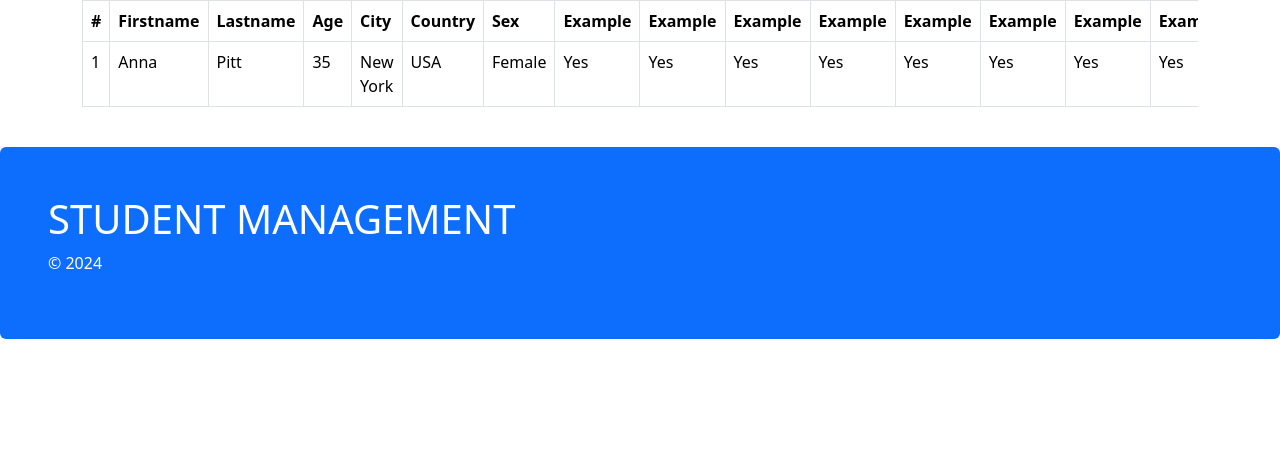
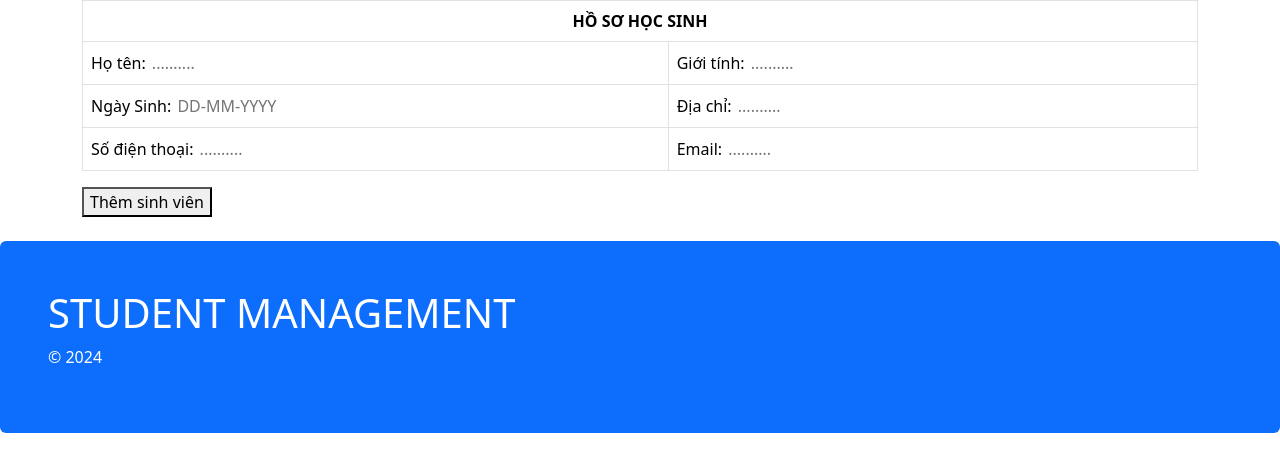
Before and after one commit to nky22112002/CNPM, a Flask app: page / in a window 1280 px wide. Shown: the part 56-513 px from the top of the page. Run offline with Flask 3, Linux system fonts and the light colour scheme.

Commit message:
insert and handle form insert student

```diff
--- a/app.py
+++ b/app.py
@@ -1,7 +1,90 @@
-from flask import Flask, render_template
+from flask import Flask, json, render_template, jsonify, request, redirect, url_for, flash
+from datetime import datetime
+from db_connector import get_db_connection
+import mysql.connector
 
 app = Flask(__name__)
 app.config['DEBUG'] = True  # Bật chế độ debug
+
+db_config = {
+    'user': 'root',
+    'password': '',
+    'host': 'localhost',
+    'database': 'student_management'
+}
+def fetch_data_from_db():
+    try:
+        # Tạo kết nối
+        connection = get_db_connection()
+        cursor = connection.cursor(dictionary=True)
+
+        # Thực hiện truy vấn
+        query = "SELECT * FROM hoc_sinh"
+        cursor.execute(query)
+
+        # Lấy dữ liệu từ cơ sở dữ liệu
+        results = cursor.fetchall()
+
+        # Ghi dữ liệu vào file hocsinh.json
+        with open('data/hocsinh.json', 'w', encoding='utf-8') as f:
+            json.dump(results, f, ensure_ascii=False, indent=4)
+
+        print("Dữ liệu đã được ghi vào hocsinh.json")
+
+    except mysql.connector.Error as err:
+        print(f"Lỗi: {err}")
+
+    finally:
+        if connection.is_connected():
+            cursor.close()
+            connection.close()
+
+# Chạy hàm để lấy dữ liệu
+fetch_data_from_db()
+
+@app.route('/submit', methods=['POST'])
+def submit():
+    # Lấy dữ liệu từ form
+    ho_ten = request.form['ho_ten']
+    gioi_tinh = request.form['gioi_tinh']
+    ngay_sinh = request.form['ngay_sinh']
+    dia_chi = request.form['dia_chi']
+    so_dien_thoai = request.form['so_dien_thoai']
+    email = request.form['email']
+
+    # Chuyển đổi chuỗi ngày sinh thành đối tượng datetime
+    try:
+        ngay_sinh = datetime.strptime(ngay_sinh, '%d/%m/%Y')
+    except ValueError:
+        return "Ngày sinh không hợp lệ.", 400
+
+    # Lấy ngày hiện tại
+    ngay_hien_tai = datetime.now()
+
+    # Tính tuổi
+    tuoi = ngay_hien_tai.year - ngay_sinh.year - ((ngay_hien_tai.month, ngay_hien_tai.day) < (ngay_sinh.month, ngay_sinh.day))
+
+    # Kiểm tra điều kiện tuổi
+    if tuoi < 15 or tuoi > 20:
+        return "Độ tuổi của học sinh không hợp lệ, vui lòng nhập lại", 400
+
+    # Kết nối đến cơ sở dữ liệu
+    conn = get_db_connection()
+    cursor = conn.cursor()
+
+    # Thực hiện câu lệnh INSERT
+    query = "INSERT INTO hoc_sinh (FullName, GioiTinh, NgaySinh, DiaChi, SDT, Email) VALUES (%s, %s, %s, %s, %s, %s)"
+    values = (ho_ten, gioi_tinh, ngay_sinh, dia_chi, so_dien_thoai, email)
+    try:
+        cursor.execute(query, values)
+        conn.commit()
+        return '', 200  # Trả về mã trạng thái 200 nếu thành công
+    except Exception as e:
+        conn.rollback()
+        return str(e), 500  # Trả về mã trạng thái 500 nếu có lỗi
+    finally:
+        cursor.close()
+        conn.close()
 
 
 @app.route('/')
--- a/templates/index.html
+++ b/templates/index.html
@@ -1,56 +1,97 @@
 {% extends 'layout/base.html' %}
 
-
-
 {% block content %}
+    <form id="studentForm" method="POST" action="{{ url_for('submit') }}">
       <div class="table-responsive">
           <table class="table table-bordered">
               <thead>
                   <tr>
-              <th>#</th>
-              <th>Firstname</th>
-              <th>Lastname</th>
-              <th>Age</th>
-              <th>City</th>
-              <th>Country</th>
-              <th>Sex</th>
-              <th>Example</th>
-              <th>Example</th>
-              <th>Example</th>
-              <th>Example</th>
-              <th>Example</th>
-              <th>Example</th>
-              <th>Example</th>
-              <th>Example</th>
-              <th>Example</th>
-              <th>Example</th>
-              <th>Example</th>
-              <th>Example</th>
+                      <th colspan="2" style="text-align: center;">HỒ SƠ HỌC SINH</th> <!-- Thêm thẻ <tr> để tiêu đề nằm trong bảng -->
                   </tr>
               </thead>
               <tbody>
                   <tr>
-              <td>1</td>
-              <td>Anna</td>
-              <td>Pitt</td>
-              <td>35</td>
-              <td>New York</td>
-              <td>USA</td>
-              <td>Female</td>
-              <td>Yes</td>
-              <td>Yes</td>
-              <td>Yes</td>
-              <td>Yes</td>
-              <td>Yes</td>
-              <td>Yes</td>
-              <td>Yes</td>
-              <td>Yes</td>
-              <td>Yes</td>
-              <td>Yes</td>
-              <td>Yes</td>
-              <td>Yes</td>
+                      <td>Họ tên:
+                        <input type="text" name="ho_ten" placeholder=".........." style="border: none; outline: none; background-color: transparent;" />
+                      </td>
+                      <td>Giới tính:
+                        <input type="text" name="gioi_tinh" placeholder=".........." style="border: none; outline: none; background-color: transparent;" />
+                      </td>
+                  </tr>
+                  <tr>
+                      <td>Ngày Sinh:
+                        <input type="text" name="ngay_sinh" placeholder="DD-MM-YYYY"
+                        style="border: none; outline: none; background-color: transparent;"
+                        />
+                      </td>
+                      <td>Địa chỉ:
+                        <input type="text" name="dia_chi" placeholder=".........." style="border: none; outline: none; background-color: transparent;" />
+                      </td>
+                  </tr>
+                  <tr>
+                      <td>Số điện thoại:
+                        <input type="text" name="so_dien_thoai" placeholder=".........." style="border: none; outline: none; background-color: transparent;" />
+                      </td>
+                      <td>Email:
+                        <input type="text" name="email" placeholder=".........." style="border: none; outline: none; background-color: transparent;" />
+                      </td>
                   </tr>
               </tbody>
           </table>
+          <button type="submit">Thêm sinh viên</button>
       </div>
+    </form>
+    <script src="https://code.jquery.com/jquery-3.6.0.min.js"></script>
+    <script>
+      $(document).ready(function() {
+          $('#studentForm').on('submit', function(event) {
+              event.preventDefault(); // Ngăn chặn hành động mặc định của form
+
+              $.ajax({
+                  type: 'POST',
+                  url: "{{ url_for('submit') }}", // Đường dẫn đến hàm submit
+                  data: $(this).serialize(), // Lấy dữ liệu từ form
+                  success: function(response) {
+                      alert('Thêm học sinh thành công!'); // Hiển thị thông báo thành công
+                      location.reload(); // Reload lại trang
+                  },
+                  error: function(xhr, status, error) {
+                      alert('Có lỗi xảy ra: ' + xhr.responseText); // Hiển thị thông báo lỗi nếu có
+                  }
+              });
+          });
+      });
+      // document.querySelector('input[name="ngay_sinh"]').addEventListener('input', function() {
+      //     const regex = /^\d{2}-\d{2}-\d{4}$/;
+
+      //     // Chỉ kiểm tra nếu độ dài của chuỗi đạt đủ 10 ký tự (DD-MM-YYYY)
+      //     if (this.value.length === 10) {
+      //         if (!regex.test(this.value)) {
+      //             this.setCustomValidity('Vui lòng nhập ngày sinh theo định dạng DD-MM-YYYY');
+      //         } else {
+      //             this.setCustomValidity('');
+      //         }
+      //     } else {
+      //         // Khi chuỗi chưa đủ độ dài, không hiển thị thông báo lỗi
+      //         this.setCustomValidity('');
+      //     }
+      // });
+      document.querySelector('input[name="ngay_sinh"]').addEventListener('input', function(e) {
+        let value = this.value.replace(/[^0-9/]/g, ''); // Xóa ký tự không hợp lệ
+
+        // Kiểm tra nếu không phải thao tác xóa (người dùng nhập thêm)
+        if (e.inputType !== 'deleteContentBackward') {
+          if (value.length === 2 || value.length === 5) {
+            // Chỉ thêm dấu '/' nếu không có tại vị trí đó
+            if (value[value.length - 1] !== '/') {
+              value += '/';
+            }
+          }
+        }
+
+        // Cập nhật giá trị ô nhập
+        this.value = value.slice(0, 10); // Giới hạn tối đa 10 ký tự
+
+      });
+      </script>
 {% endblock %}
--- a/templates/layout/base.html
+++ b/templates/layout/base.html
@@ -8,6 +8,7 @@
 
     <!-- Latest compiled JavaScript -->
     <script src="https://cdn.jsdelivr.net/npm/bootstrap@5.3.3/dist/js/bootstrap.bundle.min.js"></script>
+
 </head>
 <body>
     {% include 'layout/header.html' %}
```
Also changed, not shown: dao.py (added, +19 -0 lines), data/hocsinh.json (added, +65 -0 lines), db_connector.py (added, +11 -0 lines). Lines whose indentation alone changed are shown as unchanged.
